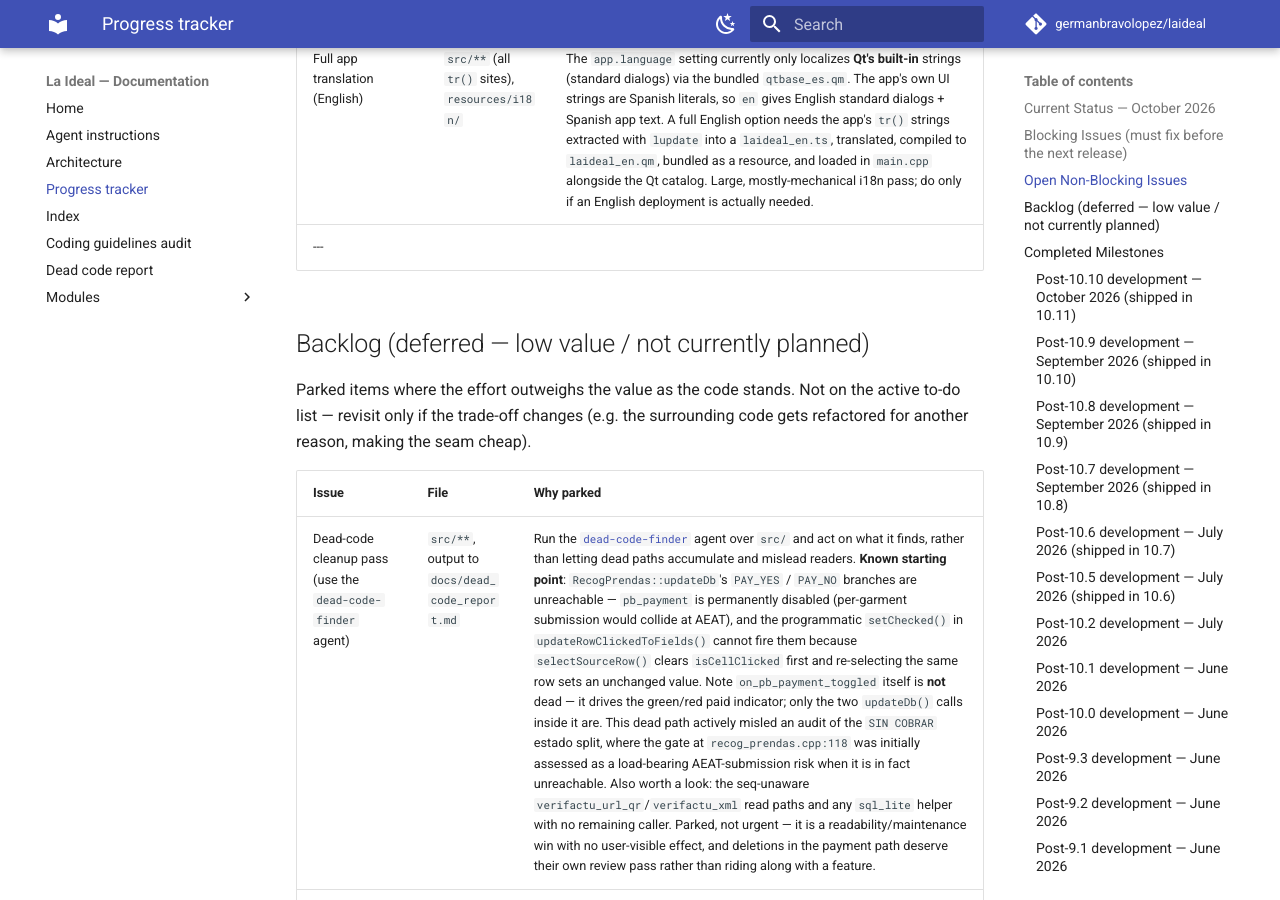
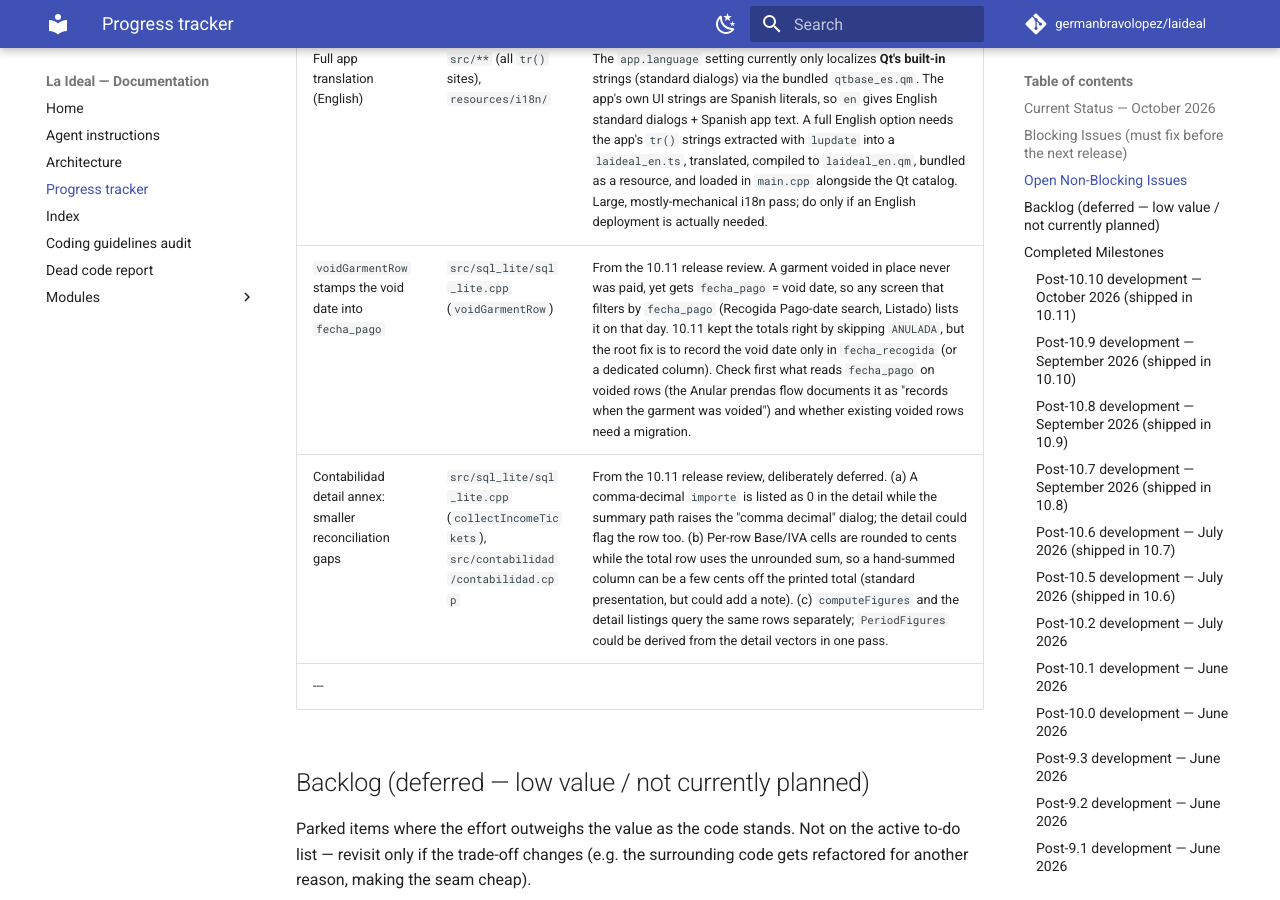
Before and after one commit to germanbravolopez/laideal, an MkDocs documentation site: the page built from docs/progress_tracker.md, in a window 1280 px wide and 900 px high, scrolled down 1556 px. Built offline with MkDocs 1.6.1 and Material for MkDocs 9.7.7, drawn with Linux system fonts in a browser that asks for light colours; comment, search, counter and statistics services are not loaded.

Commit message:
progress_tracker: file the deferred 10.11 release-review findings (voidGarmentRow fecha_pago root cause, minor Contabilidad detail reconciliation gaps) as Open Non-Blocking

```diff
--- a/docs/progress_tracker.md
+++ b/docs/progress_tracker.md
@@ -38,6 +38,8 @@ _(No blocking issues for the next release. The four items reported on 2026-10-07
 |-------|------|-------|
 | Switch Verifactu to PRODUCTION environment | `~/.laideal_settings.json`, `SettingsDialog` | v8.0 ships with TESTING environment. After meeting with IreneSolutions and obtaining production ServiceKey: update `verifactu.environment` and credentials in settings. No code change required — all handled via `SettingsDialog`. |
 | Full app translation (English) | `src/**` (all `tr()` sites), `resources/i18n/` | The `app.language` setting currently only localizes **Qt's built-in** strings (standard dialogs) via the bundled `qtbase_es.qm`. The app's own UI strings are Spanish literals, so `en` gives English standard dialogs + Spanish app text. A full English option needs the app's `tr()` strings extracted with `lupdate` into a `laideal_en.ts`, translated, compiled to `laideal_en.qm`, bundled as a resource, and loaded in `main.cpp` alongside the Qt catalog. Large, mostly-mechanical i18n pass; do only if an English deployment is actually needed. |
+| `voidGarmentRow` stamps the void date into `fecha_pago` | `src/sql_lite/sql_lite.cpp` (`voidGarmentRow`) | From the 10.11 release review. A garment voided in place never was paid, yet gets `fecha_pago` = void date, so any screen that filters by `fecha_pago` (Recogida Pago-date search, Listado) lists it on that day. 10.11 kept the totals right by skipping `ANULADA`, but the root fix is to record the void date only in `fecha_recogida` (or a dedicated column). Check first what reads `fecha_pago` on voided rows (the Anular prendas flow documents it as "records when the garment was voided") and whether existing voided rows need a migration. |
+| Contabilidad detail annex: smaller reconciliation gaps | `src/sql_lite/sql_lite.cpp` (`collectIncomeTickets`), `src/contabilidad/contabilidad.cpp` | From the 10.11 release review, deliberately deferred. (a) A comma-decimal `importe` is listed as 0 in the detail while the summary path raises the "comma decimal" dialog; the detail could flag the row too. (b) Per-row Base/IVA cells are rounded to cents while the total row uses the unrounded sum, so a hand-summed column can be a few cents off the printed total (standard presentation, but could add a note). (c) `computeFigures` and the detail listings query the same rows separately; `PeriodFigures` could be derived from the detail vectors in one pass. |
 ---
 
 ## Backlog (deferred — low value / not currently planned)
```
